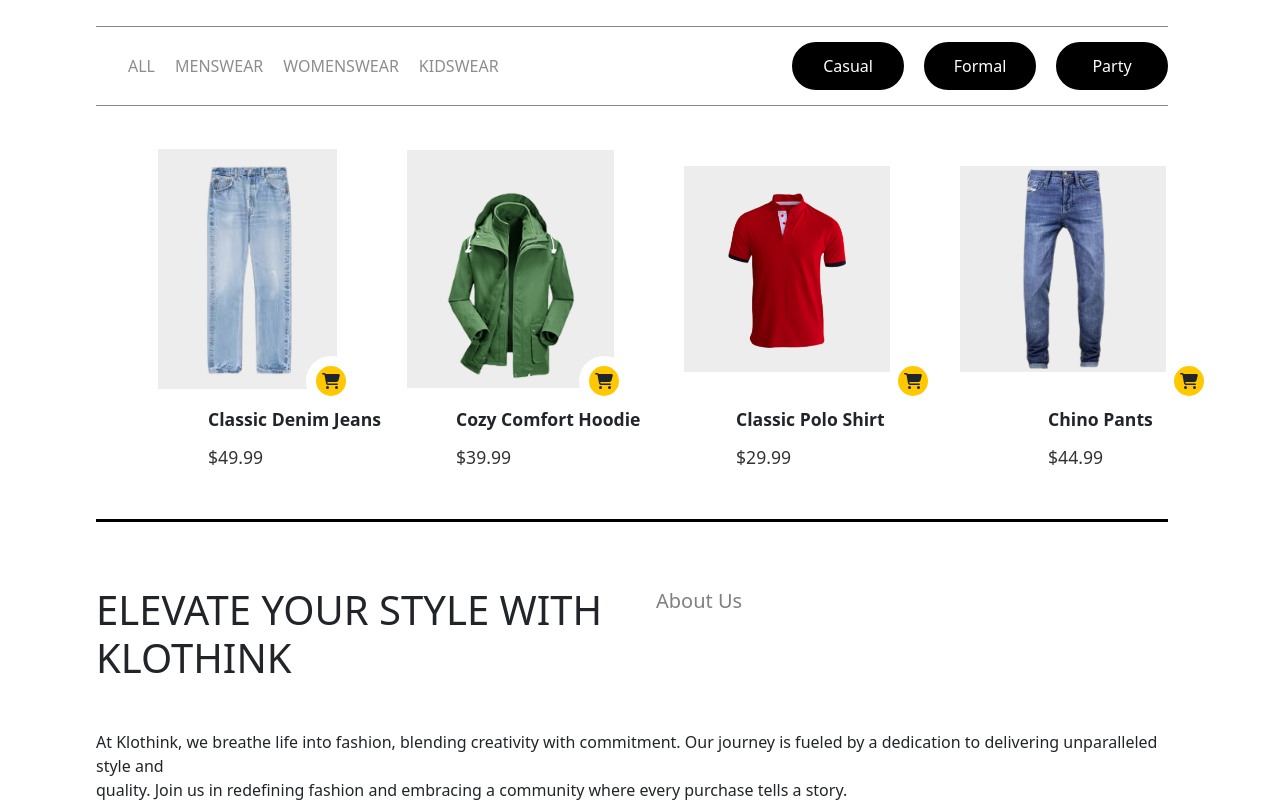
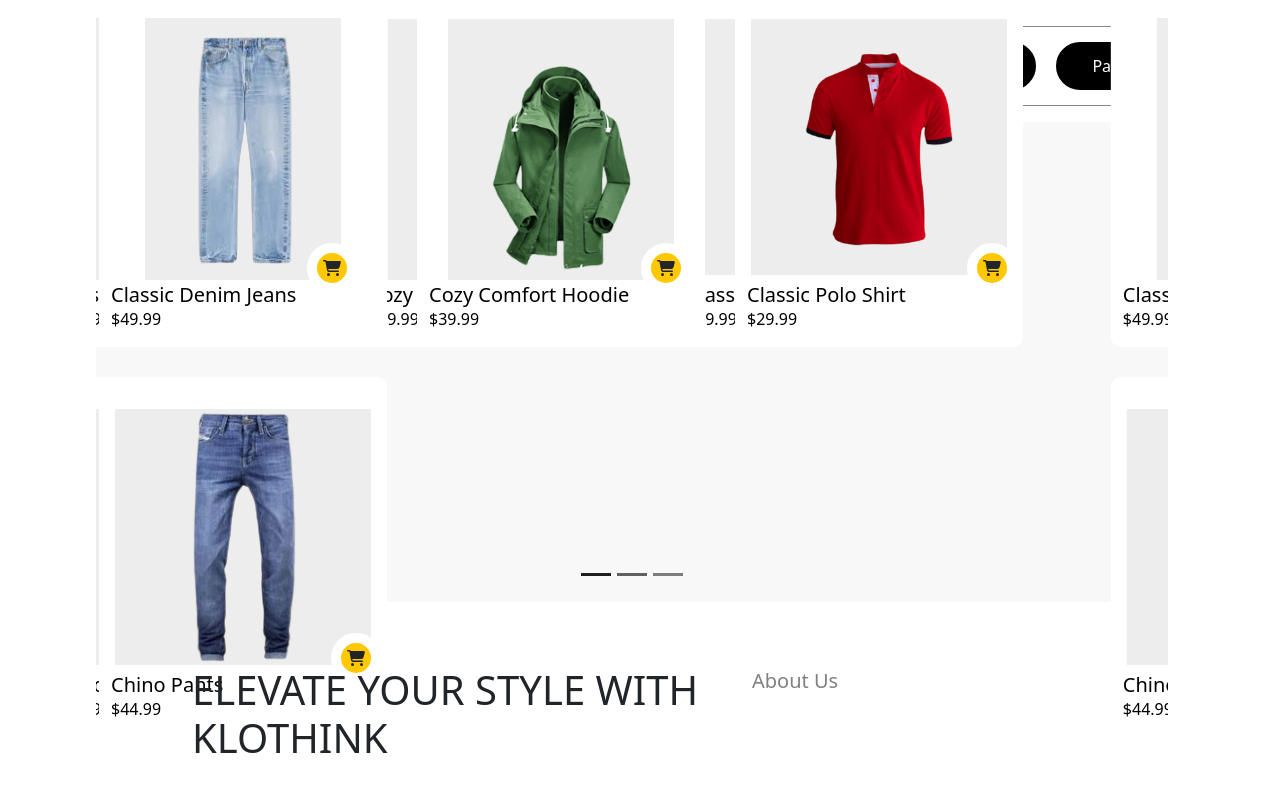
Before and after one commit to OmarTarek217/task_MSG, an Angular app: page / in a window 1280 px wide. Shown: the part 1100-1902 px from the top of the page. Built offline with nearby package versions, Linux system fonts and the light colour scheme.

Commit message:
added carousel slide

```diff
--- a/src/app/mainpart/mainpart.component.css
+++ b/src/app/mainpart/mainpart.component.css
@@ -300,42 +300,79 @@
     color: rgb(0, 0, 0);
 }
 
-.container-images-relative {
-    position: relative;
-    height: 25rem;
-    border-bottom: 3px black solid;
+.container22 {
+    text-align: center;
+    display: flex;
+    justify-content: center;
+    align-items: center;
+    background-color:rgba(237, 237, 237, 0.395);
+    height: 30rem;
 }
 
 .container-images {
-    display: flex;
-    gap: 10px;
-    justify-content: center;
-    align-items: center;
-    padding: 20px;
-    /* background-color: bisque; */
-    max-width: fit-content;
-    height: auto;
+    position: relative;
+    background-color: rgb(255, 255, 255);
+    border-radius: 10px;
+    margin: 15px;
+    height: 360px;
+    width: 18rem;
+    overflow: hidden;
+
 }
 
-.container-images img {
-    max-width: 20%;
-    object-fit: cover;
-    object-fit: contain;
+.container-images1 {
+    position: relative;
+    background-color: rgb(255, 255, 255);
+    border-radius: 10px;
+    margin: 15px;
+    height: 360px;
+    width: 18rem;
+    overflow: hidden;
 }
 
-.product-image {
-    height: 15rem;
+.container-images1 img {
+    padding: 30px;
+    height: 28.4rem;
+    overflow: hidden;
 }
 
-.product2-image {
-    height: 15rem;
+.container-images2 {
+    position: relative;
+    background-color: rgb(255, 255, 255);
+    border-radius: 10px;
+    margin: 15px;
+    height: 360px;
+    width: 18rem;
+    overflow: hidden;
+
 }
 
-.product3-image {
-    height: 15.9rem;
-    z-index: -1;
-    max-height: none;
+.container-images2 img{
+    padding: 15px;
+    height: 29.4rem;
+    overflow: hidden;
 }
+
+
+.container22 h5{
+    position: absolute;
+    bottom: 2rem;
+    color: black;
+}
+
+.container22 p {
+    position: absolute;
+    bottom: 0;
+    color: black;
+}
+
+.col-md-3 img {
+    position: absolute;
+    width: 16rem;
+    padding-bottom: 10rem;
+    left: 1rem;
+}
+
 
 .shopcart-icon-border {
     background-color: rgb(255, 200, 0);
@@ -348,106 +385,25 @@
     align-items: center;
 }
 
+
 .shopcart-icon-pos {
-    position: relative;
+    position: absolute;
     left: 13rem;
-    top: 7rem;
+    top: 16rem;
 }
 
 .shopcart-icon-pos2 {
-    position: relative;
-    left: 14.5rem;
-    top: 7rem;
+    position: absolute;
+    left: 14rem;
+    top: 16rem;
 }
 
 .shopcart-icon-pos3 {
-    position: relative;
-    left: 16.5rem;
-    top: 7rem;
+    position: absolute;
+    left: 14.5rem;
+    top: 16rem;
 }
 
-.shopcart-icon-pos4 {
-    position: relative;
-    left: 16.5rem;
-    top: 7rem;
-}
-
-.product-name {
-    position: absolute;
-    width: auto;
-    font-size: 1.1rem;
-    bottom: 5rem;
-    left: 7rem;
-    font-weight: bold;
-}
-
-.product-price {
-    color: #333;
-    font-size: 1rem;
-    position: absolute;
-    width: auto;
-    font-size: 1.1rem;
-    bottom: 2rem;
-    left: 7rem;
-}
-
-.product-name2 {
-    position: absolute;
-    width: auto;
-    font-size: 1.1rem;
-    bottom: 5rem;
-    left: 22.5rem;
-    font-weight: bold;
-}
-
-.product-price2 {
-    color: #333;
-    font-size: 1rem;
-    position: absolute;
-    width: auto;
-    font-size: 1.1rem;
-    bottom: 2rem;
-    left: 22.5rem;
-
-}
-
-.product-name3 {
-    position: absolute;
-    width: auto;
-    font-size: 1.1rem;
-    bottom: 5rem;
-    left: 40rem;
-    font-weight: bold;
-}
-
-.product-price3 {
-    color: #333;
-    font-size: 1rem;
-    position: absolute;
-    width: auto;
-    font-size: 1.1rem;
-    bottom: 2rem;
-    left: 40rem;
-}
-
-.product-name4 {
-    position: absolute;
-    width: auto;
-    font-size: 1.1rem;
-    bottom: 5rem;
-    left: 59.5rem;
-    font-weight: bold;
-}
-
-.product-price4 {
-    color: #333;
-    font-size: 1rem;
-    position: absolute;
-    width: auto;
-    font-size: 1.1rem;
-    bottom: 2rem;
-    left: 59.5rem;
-}
 
 .style-aboutus {
     position: relative;
@@ -507,12 +463,19 @@
     align-items: center;
     width: 4rem;
     height: 2rem;
-    background-color: #ffc800;
+    background-color: rgb(255, 200, 0);
     border-radius: 50%;
     padding: 3.5px;
     color: black;
     text-align: center;
 }
+
+.mainpart2 {
+    margin-top: 4rem;
+    margin-left: 6rem;
+    margin-right: 7rem;
+}
+
 
 .testimonials {
     position: relative;
--- a/src/app/mainpart/mainpart.component.html
+++ b/src/app/mainpart/mainpart.component.html
@@ -133,34 +133,174 @@
         </li>
     </ul>
 
-    <div class="container-images-relative">
+    <!-- =================================================================================================== -->
+             <!--============================================= First Carousel ============================================-->
+    <section>
+        <div id="carouselExampleCaptions" class="carousel slide" data-bs-ride="carousel" data-bs-wrap="true">
+            <div class="carousel-indicators">
+                <button type="button" data-bs-target="#carouselExampleCaptions" data-bs-slide-to="0" class="active"
+                    aria-current="true" aria-label="Slide 1" style="background-color: black;"></button>
+                <button type="button" data-bs-target="#carouselExampleCaptions" data-bs-slide-to="1"
+                    aria-label="Slide 2" style="background-color: black;"></button>
+                <button type="button" data-bs-target="#carouselExampleCaptions" data-bs-slide-to="2"
+                    aria-label="Slide 3" style="background-color: black;"></button>
+            </div>
+            <div class="container22">
+                <div class="carousel-inner">
+                    <!-- First Slide with 4 images -->
+                    <div class="carousel-item active">
+                        <div class="row">
+                            <!-- Product 1 -->
+                            <div class="col-md-3 container-images1">
+                                <img src="assets/denim-jeans.png" alt="Classic Denim Jeans">
+                                <div class="shopcart-icon-pos">
+                                    <div class="shopcart-icon-border">
+                                        <i class="fa-solid fa-cart-shopping"></i>
+                                    </div>
+                                </div>
+                                <h5>Classic Denim Jeans</h5>
+                                <p>$49.99</p>
+                            </div>
 
-        <div class="container-images">
+                            <!-- Product 2 -->
+                            <div class="col-md-3 container-images2">
+                                <img src="assets/mens-jackets.png" alt="Cozy Comfort Hoodie">
+                                <div class="shopcart-icon-pos2">
+                                    <div class="shopcart-icon-border">
+                                        <i class="fa-solid fa-cart-shopping"></i>
+                                    </div>
+                                </div>
+                                <h5>Cozy Comfort Hoodie</h5>
+                                <p>$39.99</p>
+                            </div>
+                            <!-- Product 3 -->
+                            <div class="col-md-3 container-images">
+                                <img src="assets/red-tshirt.png" alt="Classic Polo Shirt">
+                                <div class="shopcart-icon-pos3">
+                                    <div class="shopcart-icon-border">
+                                        <i class="fa-solid fa-cart-shopping"></i>
+                                    </div>
+                                </div>
+                                <h5>Classic Polo Shirt</h5>
+                                <p>$29.99</p>
+                            </div>
+                            <!-- Product 4 -->
+                            <div class="col-md-3 container-images">
+                                <img src="assets/jeans.png" alt="Chino Pants">
+                                <div class="shopcart-icon-pos3">
+                                    <div class="shopcart-icon-border">
+                                        <i class="fa-solid fa-cart-shopping"></i>
+                                    </div>
+                                </div>
+                                <h5>Chino Pants</h5>
+                                <p>$44.99</p>
+                            </div>
+                        </div>
+                    </div>
+
+                 <!--============================================= Second Carousel ===========================================-->
+                    <div class="carousel-item">
+                        <div class="row">
+                            <!-- Product 1 -->
+                            <div class="col-md-3 container-images1">
+                                <img src="assets/denim-jeans.png" alt="Classic Denim Jeans">
                                 <div class="shopcart-icon-pos">
-                <div class="shopcart-icon-border"> <i class="fa-solid fa-cart-shopping"></i></div>
+                                    <div class="shopcart-icon-border">
+                                        <i class="fa-solid fa-cart-shopping"></i>
                                     </div>
-            <img src="assets/denim-jeans.png" alt="product1" class="product-image">
-            <h5 class="product-name">Classic Denim Jeans</h5>
-            <p class="product-price">$49.99</p>
+                                </div>
+                                <h5>Classic Denim Jeans</h5>
+                                <p>$49.99</p>
+                            </div>
 
+                            <!-- Product 2 -->
+                            <div class="col-md-3 container-images2">
+                                <img src="assets/mens-jackets.png" alt="Cozy Comfort Hoodie">
                                 <div class="shopcart-icon-pos2">
-                <div class="shopcart-icon-border"> <i class="fa-solid fa-cart-shopping"></i></div>
+                                    <div class="shopcart-icon-border">
+                                        <i class="fa-solid fa-cart-shopping"></i>
                                     </div>
-            <img src="assets/mens-jackets.png" alt="product2" class="product2-image">
-            <h5 class="product-name2">Cozy Comfort Hoodie</h5>
-            <p class="product-price2">$39.99</p>
+                                </div>
+                                <h5>Cozy Comfort Hoodie</h5>
+                                <p>$39.99</p>
+                            </div>
+                            <!-- Product 3 -->
+                            <div class="col-md-3 container-images">
+                                <img src="assets/red-tshirt.png" alt="Classic Polo Shirt">
                                 <div class="shopcart-icon-pos3">
-                <div class="shopcart-icon-border"> <i class="fa-solid fa-cart-shopping"></i></div>
+                                    <div class="shopcart-icon-border">
+                                        <i class="fa-solid fa-cart-shopping"></i>
                                     </div>
-            <img src="assets/red-tshirt.png" alt="product3" class="product3-image">
-            <h5 class="product-name3"> Classic Polo Shirt</h5>
-            <p class="product-price3">$29.99</p>
-            <div class="shopcart-icon-pos4">
-                <div class="shopcart-icon-border"> <i class="fa-solid fa-cart-shopping"></i></div>
                                 </div>
-            <img src="assets/jeans.png" alt="product4">
-            <h5 class="product-name4">Chino Pants</h5>
-            <p class="product-price4">$44.99</p>
+                                <h5>Classic Polo Shirt</h5>
+                                <p>$29.99</p>
+                            </div>
+                            <!-- Product 4 -->
+                            <div class="col-md-3 container-images">
+                                <img src="assets/jeans.png" alt="Chino Pants">
+                                <div class="shopcart-icon-pos3">
+                                    <div class="shopcart-icon-border">
+                                        <i class="fa-solid fa-cart-shopping"></i>
+                                    </div>
+                                </div>
+
+                                <h5>Chino Pants</h5>
+                                <p>$44.99</p>
+
+                            </div>
+                        </div>
+                    </div>
+             <!--============================================= Third Carousel ===========================================-->
+                    <div class="carousel-item active">
+                        <div class="row">
+                            <!-- Product 1 -->
+                            <div class="col-md-3 container-images1">
+                                <img src="assets/denim-jeans.png" alt="Classic Denim Jeans">
+                                <div class="shopcart-icon-pos">
+                                    <div class="shopcart-icon-border">
+                                        <i class="fa-solid fa-cart-shopping"></i>
+                                    </div>
+                                </div>
+                                <h5>Classic Denim Jeans</h5>
+                                <p>$49.99</p>
+                            </div>
+
+                            <!-- Product 2 -->
+                            <div class="col-md-3 container-images2">
+                                <img src="assets/mens-jackets.png" alt="Cozy Comfort Hoodie">
+                                <div class="shopcart-icon-pos2">
+                                    <div class="shopcart-icon-border">
+                                        <i class="fa-solid fa-cart-shopping"></i>
+                                    </div>
+                                </div>
+                                <h5>Cozy Comfort Hoodie</h5>
+                                <p>$39.99</p>
+                            </div>
+                            <!-- Product 3 -->
+                            <div class="col-md-3 container-images">
+                                <img src="assets/red-tshirt.png" alt="Classic Polo Shirt">
+                                <div class="shopcart-icon-pos3">
+                                    <div class="shopcart-icon-border">
+                                        <i class="fa-solid fa-cart-shopping"></i>
+                                    </div>
+                                </div>
+                                <h5>Classic Polo Shirt</h5>
+                                <p>$29.99</p>
+                            </div>
+                            <!-- Product 4 -->
+                            <div class="col-md-3 container-images">
+                                <img src="assets/jeans.png" alt="Chino Pants">
+                                <div class="shopcart-icon-pos3">
+                                    <div class="shopcart-icon-border">
+                                        <i class="fa-solid fa-cart-shopping"></i>
+                                    </div>
+                                </div>
+                                <h5>Chino Pants</h5>
+                                <p>$44.99</p>
+                            </div>
+                        </div>
+                    </div>
+                </div>
             </div>
         </div>
     </section>
@@ -189,14 +329,16 @@
                 <div class="feature-boxi"> <i class="fas fa-tshirt"></i></div>
                 <div>
                     <h2>Fashion Forward</h2>
-                <p>We're more than a brand; we're trendsetters, curating styles that empower and inspire confidence.</p>
+                    <p>We're more than a brand; we're trendsetters, curating styles that empower and inspire confidence.
+                    </p>
                 </div>
             </div>
             <div class="feature-box1">
                 <div class="feature-boxi"> <i class="fas fa-headset"></i></div>
                 <div>
                     <h2>THE KLOTHINK EXPERIENCE</h2>
-                <p>At Klothink, our customers are at the heart of everything we do. Your satisfaction is our measure of
+                    <p>At Klothink, our customers are at the heart of everything we do. Your satisfaction is our measure
+                        of
                         success.</p>
                 </div>
             </div>
@@ -230,7 +372,8 @@
             <div class="testimonials">
                 <h1 class="bottom-margin">THE KLOTHINK EXPERIENCE.</h1>
             </div>
-        <p>At Klothink, we breathe life into fashion, blending creativity with commitment. Our journey is fueled by a
+            <p>At Klothink, we breathe life into fashion, blending creativity with commitment. Our journey is fueled by
+                a
                 dedication to delivering unparalleled style and<br>
                 quality. Join us in redefining fashion and embracing a community where every purchase tells a story.</p>
             <a href="#">
@@ -248,7 +391,8 @@
                         <div class="details">
                             <h3>Sarah Thompson</h3>
                             <div class="stars">★★★★★</div>
-                        <p>Klothink exceeded my expectations. The gown’s quality and design made me feel like a queen.
+                            <p>Klothink exceeded my expectations. The gown’s quality and design made me feel like a
+                                queen.
                                 Fast shipping, too!</p>
                         </div>
                     </div>
@@ -276,7 +420,8 @@
                         <div class="details">
                             <h3>Emily Walker</h3>
                             <div class="stars">★★★★★</div>
-                        <p>Adorable and comfortable! My daughter loves her new outfit. Thank you, Klothink, for dressing
+                            <p>Adorable and comfortable! My daughter loves her new outfit. Thank you, Klothink, for
+                                dressing
                                 our little fashionista.</p>
                         </div>
                     </div>
@@ -323,23 +468,27 @@
                 </div>
 
                 <div class="faq-item">
-                <div class="faq-question">How can I unsubscribe from the newsletter? <span class="faq-toggle">+</span>
+                    <div class="faq-question">How can I unsubscribe from the newsletter? <span
+                            class="faq-toggle">+</span>
                     </div>
                 </div>
 
                 <div class="faq-item">
-                <div class="faq-question">Do you offer exchanges for products? <span class="faq-toggle">+</span></div>
+                    <div class="faq-question">Do you offer exchanges for products? <span class="faq-toggle">+</span>
+                    </div>
                 </div>
             </div>
 
 
             <div class="faq-column">
                 <div class="faq-item">
-                <div class="faq-question">How can I place an order on Klothink? <span class="faq-toggle">+</span></div>
+                    <div class="faq-question">How can I place an order on Klothink? <span class="faq-toggle">+</span>
+                    </div>
                 </div>
 
                 <div class="faq-item">
-                <div class="faq-question">What payment methods do you accept? <span class="faq-toggle">+</span></div>
+                    <div class="faq-question">What payment methods do you accept? <span class="faq-toggle">+</span>
+                    </div>
                 </div>
 
                 <div class="faq-item">
@@ -353,7 +502,8 @@
 
             <div class="faq-column">
                 <div class="faq-item">
-                <div class="faq-question">Are there any additional fees for returns? <span class="faq-toggle">+</span>
+                    <div class="faq-question">Are there any additional fees for returns? <span
+                            class="faq-toggle">+</span>
                     </div>
                 </div>
 
@@ -363,11 +513,13 @@
                 </div>
 
                 <div class="faq-item">
-                <div class="faq-question">Can I change my account information? <span class="faq-toggle">+</span></div>
+                    <div class="faq-question">Can I change my account information? <span class="faq-toggle">+</span>
+                    </div>
                 </div>
 
                 <div class="faq-item">
-                <div class="faq-question">Are my personal details secure on Klothink? <span class="faq-toggle">+</span>
+                    <div class="faq-question">Are my personal details secure on Klothink? <span
+                            class="faq-toggle">+</span>
                     </div>
                 </div>
             </div>
```
Lines whose indentation alone changed are shown as unchanged.
